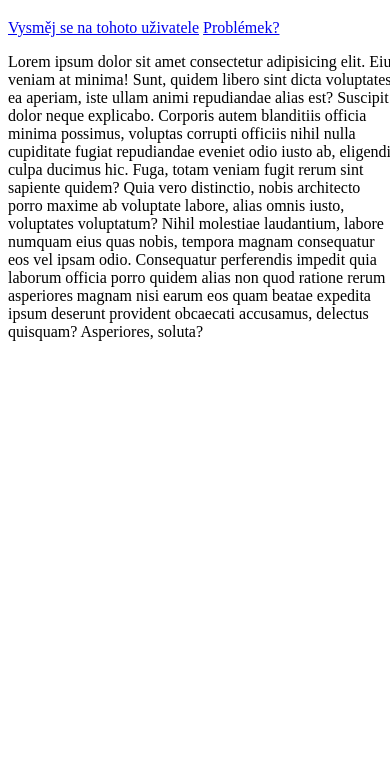
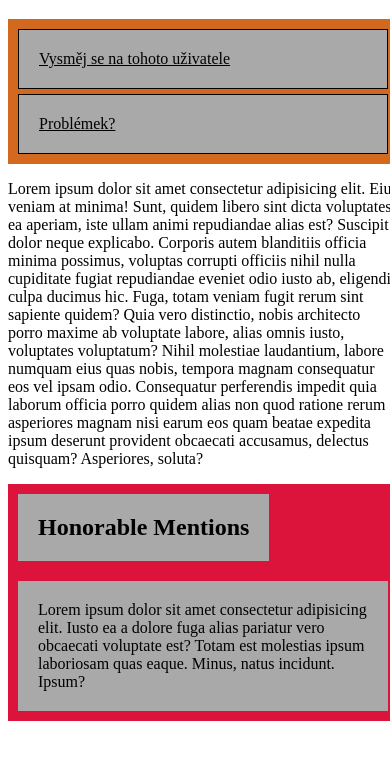
Before and after one commit to JJZabransky/6.5, a plain HTML site: page index.html in a window 390 px wide. Shown: the part 61-820 px from the top of the page. Drawn offline with Linux system fonts and the light colour scheme.

Commit message:
third commit

```diff
--- a/index.html
+++ b/index.html
@@ -9,7 +9,7 @@
 </head>
 <body>
     <h1>HUH?</h1>
-    <nav>
+    <nav class="grid">
         <a href="XD.html">Vysměj se na tohoto uživatele</a>
         <a href="TF.html">Problémek?</a>
     </nav>
@@ -18,6 +18,9 @@
     Quia vero distinctio, nobis architecto porro maxime ab voluptate labore, alias omnis iusto, voluptates voluptatum? Nihil molestiae laudantium, labore numquam eius quas nobis, tempora magnam consequatur eos vel ipsam odio.
     Consequatur perferendis impedit quia laborum officia porro quidem alias non quod ratione rerum asperiores magnam nisi earum eos quam beatae expedita ipsum deserunt provident obcaecati accusamus, delectus quisquam? Asperiores, soluta?</p>
 
-
+    <div class="flex">
+        <h2>Honorable Mentions</h2>
+        <p>Lorem ipsum dolor sit amet consectetur adipisicing elit. Iusto ea a dolore fuga alias pariatur vero obcaecati voluptate est? Totam est molestias ipsum laboriosam quas eaque. Minus, natus incidunt. Ipsum?</p>
+    </div>
 </body>
 </html>
--- a/style.css
+++ b/style.css
@@ -1,3 +1,41 @@
 body {
     width: 100%;
 }
+
+.grid{
+    display: grid;
+    padding: 10px;
+    grid-template-columns: auto auto;
+    column-gap: 5px;
+    background-color: chocolate;
+}
+
+.grid a {
+    border: solid 1px;
+    padding: 20px;
+    border-color: black;
+    color: black;
+    background-color: darkgray;
+}
+
+.flex {
+    display: flex;
+    background-color: crimson;
+}
+
+.flex h2, .flex p {
+    margin: 10px;
+    padding: 20px;
+    background-color: darkgray;
+}
+
+@media (max-width: 800px) {
+    .grid {
+        grid-template-columns: 100%;
+        row-gap: 5px;
+    }
+
+    .flex {
+        flex-wrap: wrap;
+    }
+}
--- /dev/null
+++ b/style2.css
@@ -0,0 +1,4 @@
+img {
+    width: 100%;
+    height: 100%;
+}
```
Also changed, not shown: TF.html (+13 -0 lines), XD.html (+12 -0 lines), img/trollface.jpg (added).
